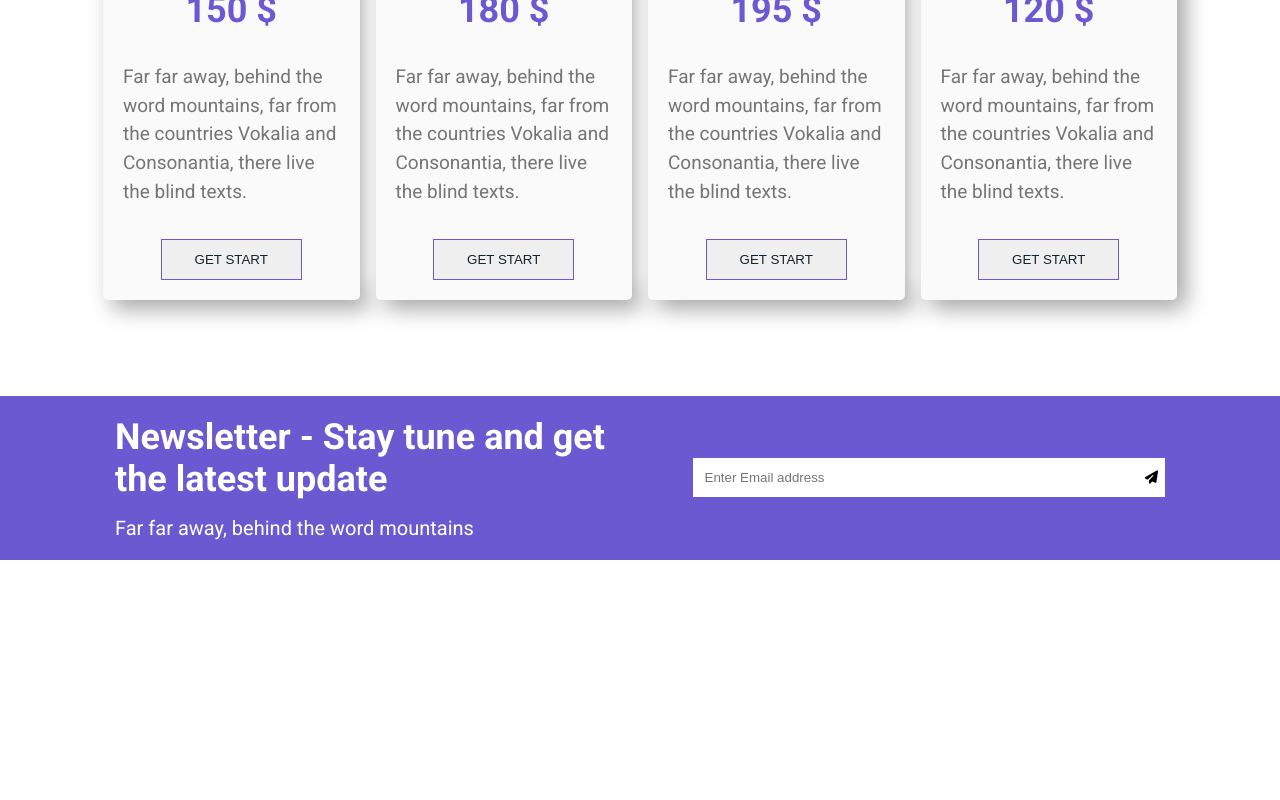
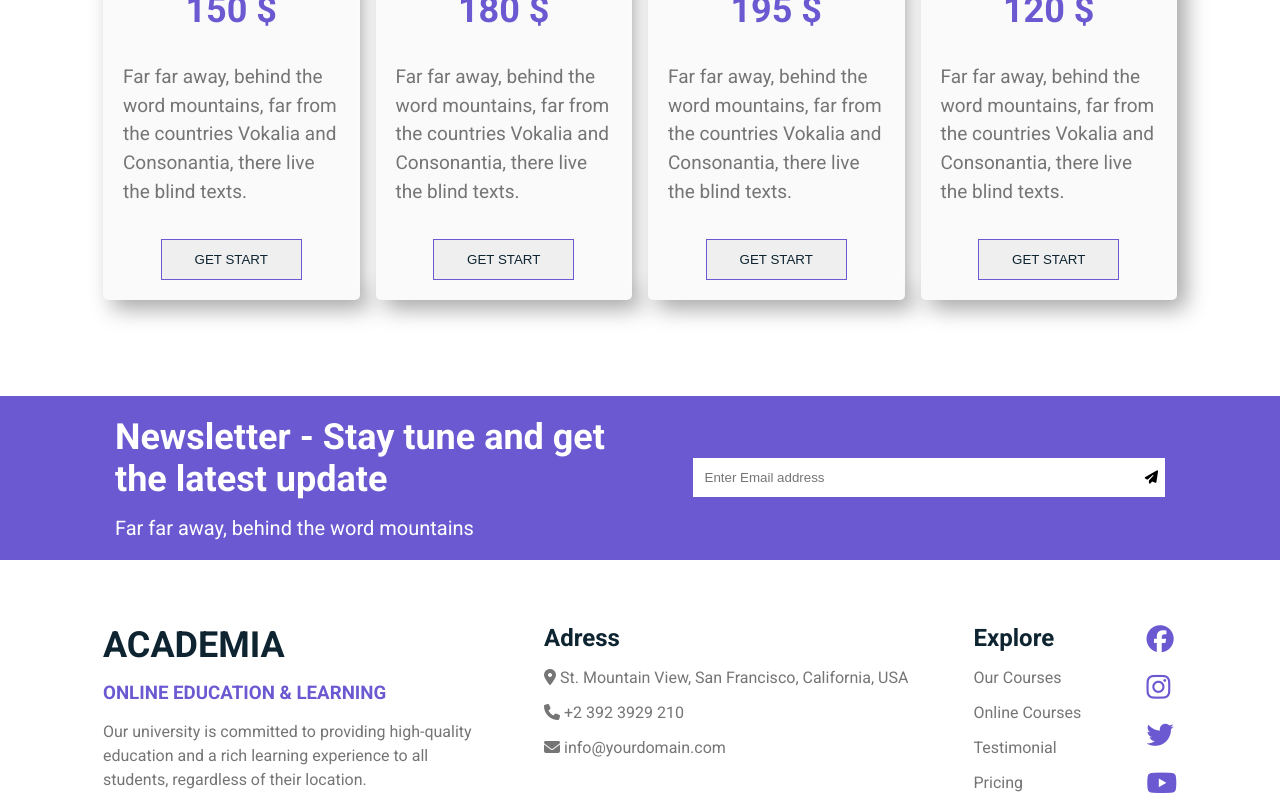
Before and after one commit to Ali-jalili/Educational-Website, a React (Create React App) app in the folder my-educational/: page / in a window 1280 px wide. Shown: the part 4757-5557 px from the top of the page. Before the commit the page ends 5317 px from the top, so only its background shows below. Built offline with nearby package versions, Linux system fonts and the light colour scheme.

Commit message:
The footer section has been completed

```diff
--- a/my-educational/src/App.js
+++ b/my-educational/src/App.js
@@ -4,6 +4,7 @@ import Home from './Components/Page/Home/Home';
 import About from './Components/Page/About US/About';
 import Team from './Components/Page/Team/Team';
 import Allcoures from './Components/Page/All Coures/Allcoures.jsx'
+import Foter from './Components/Footer/Foter';
 
 
 function App() {
@@ -23,7 +24,11 @@ function App() {
 
         </Routes>
 
+
+
       </BrowserRouter>
+
+      <Foter />
     </>
   );
 }
--- /dev/null
+++ b/my-educational/src/Components/Footer/Foter.css
@@ -0,0 +1,105 @@
+.footer{
+      margin-top: 4rem;
+}
+
+.contact-footer{
+    display: flex;
+    gap: 1rem;
+    margin-left: 8px;
+    margin-right: 8px;
+    justify-content: space-between;
+}
+
+.cart-footer-1{
+    display: flex;
+    flex-direction: column;
+    gap: 1rem;
+    flex-basis: 35%;
+}
+
+.title-footer{
+    font-size: var(--h1-font-size);
+    color: var(--first-color);
+}
+
+.text-footer{
+    color: var(--second-color);
+}
+
+.deac-footer{
+    color: var(--text-color);
+    line-height: 1.5rem;
+}
+
+.cart-footer-2{
+    display: flex;
+    flex-direction: column;
+    gap: 1rem;
+}
+
+.title-cart-1{
+   color: var(--first-color);
+}
+
+.nav-cart{
+    display: flex;
+    flex-direction: column;
+    gap: 1rem;
+    color: var(--text-color);
+}
+
+.cart-footer-3{
+    display: flex;
+    flex-direction: column;
+    gap: 1rem;
+}
+
+.footer-menu{
+    display: flex;
+    flex-direction: column;
+    gap: 1rem;
+}
+
+.footer-items a{
+        color: var(--text-color);
+}
+
+.cart-footer-4 ul{
+display: flex;
+    flex-direction: column;
+    gap: 1rem;
+
+}
+
+@media screen and (max-width:992px){
+    .contact-footer{
+        display: grid;
+       grid-template-columns: repeat(auto-fit, minmax(280px, 1fr));
+    }
+}
+
+@media screen and (max-width:450px){
+
+
+.title-footer{
+    font-size: var(--h2-font-size);
+}
+
+.text-footer{
+    font-size: 16px;
+}
+
+.deac-footer{
+    font-size: 14px;
+}
+
+
+}
+
+
+@media screen and (max-width:270px){
+      .contact-footer{
+        display: grid;
+       grid-template-columns: repeat(auto-fit, minmax(200px, 1fr));
+    }
+}
--- /dev/null
+++ b/my-educational/src/Components/Footer/Foter.jsx
@@ -0,0 +1,69 @@
+import React from 'react';
+import './Foter.css';
+
+
+const Foter = () => {
+    return (
+        <footer className='footer'>
+
+            <div className='container'>
+
+                <div className="contact-footer">
+
+                    <div className="cart-footer-1">
+                        <h2 className='title-footer'>ACADEMIA</h2>
+                        <h3 className='text-footer'>ONLINE EDUCATION & LEARNING</h3>
+
+                        <p className='deac-footer'>Our university is committed to providing high-quality education and a rich learning experience to all students, regardless of their location.</p>
+
+                    </div>
+
+                    <div className="cart-footer-2">
+
+                        <h2 className='title-cart-1'>Adress</h2>
+
+                        <div className='nav-cart'>
+
+                            <span className='text-adres'><i class="fa-solid fa-location-dot"></i> St. Mountain View, San Francisco, California, USA</span>
+
+                            <span className='phone'><i class="fa-solid fa-phone"></i> +2 392 3929 210</span>
+
+                            <span className='email'><i class="fa-solid fa-envelope"></i> info@yourdomain.com</span>
+
+
+
+                        </div>
+
+                    </div>
+
+                    <div className="cart-footer-3">
+                        <h2 className='title-cart-1'>Explore</h2>
+                        <ul className='footer-menu'>
+                            <li className='footer-items'><a href="#our-courses">Our Courses</a></li>
+                            <li className='footer-items'><a href="#online-courses">Online Courses</a></li>
+                            <li className='footer-items'><a href="#Testimonial">Testimonial</a></li>
+                            <li className='footer-items'><a href="#section-pricing">Pricing</a></li>
+                        </ul>
+                    </div>
+
+                    <div className="cart-footer-4">
+
+                        <ul>
+                            <li><a href="#" className='items-social'><i class='fa-brands fa-facebook'></i></a></li>
+                            <li><a href="#" className='items-social'><i class='fa-brands fa-instagram'></i></a></li>
+                            <li><a href="#" className='items-social'><i class='fa-brands fa-twitter'></i></a></li>
+                            <li><a href="#" className='items-social'><i class='fa-brands fa-youtube'></i></a></li>
+                        </ul>
+
+                    </div>
+
+
+                </div>
+
+            </div>
+
+        </footer>
+    )
+}
+
+export default Foter;
--- a/my-educational/src/Components/Page/Home/Main/Main.css
+++ b/my-educational/src/Components/Page/Home/Main/Main.css
@@ -689,6 +689,10 @@ background-color: var(--hover-color);
     font-size: 17px;
 }
 
+.desc-newsletter{
+    font-size: 16px;
+}
+
 
 
 }
--- a/my-educational/src/Components/Page/Home/Main/Main.jsx
+++ b/my-educational/src/Components/Page/Home/Main/Main.jsx
@@ -61,7 +61,7 @@ const Main = () => {
 
             </section>
 
-            <section className='awrapper-home'>
+            <section className='awrapper-home' id='awrapper'>
 
                 <div className='awrapper container'>
 
@@ -86,7 +86,7 @@ const Main = () => {
 
             </section>
 
-            <section className='our-courses'>
+            <section className='our-courses' id='our-courses'>
 
                 <div className='heading-text'>
                     <h3 className='title-heading-text-1'>OUR COURSES</h3>
@@ -128,7 +128,7 @@ const Main = () => {
 
             </section>
 
-            <section className='online-courses'>
+            <section className='online-courses' id='online-courses'>
 
                 <div className='heading-text'>
                     <h3 className='title-heading-text-1'>COURSES</h3>
@@ -163,7 +163,7 @@ const Main = () => {
 
             </section>
 
-            <section className='Testimonial'>
+            <section className='Testimonial' id='Testimonial'>
 
                 <div className='heading-text'>
                     <h3 className='title-heading-text-1'>TESTIMONIAL</h3>
@@ -223,7 +223,7 @@ const Main = () => {
 
             </section>
 
-            <section className='section-blog'>
+            <section className='section-blog' id='section-blog'>
 
                 <div className='heading-text'>
                     <h3 className='title-heading-text-1'>OUR BLOG</h3>
@@ -264,7 +264,7 @@ const Main = () => {
 
             </section>
 
-            <section className='section-pricing'>
+            <section className='section-pricing' id='section-pricing'>
 
                 <div className='heading-text'>
                     <h3 className='title-heading-text-1'>OUR PRICING</h3>
@@ -342,9 +342,6 @@ const Main = () => {
             </section>
 
 
-
-
-
         </main >
     )
 
```
